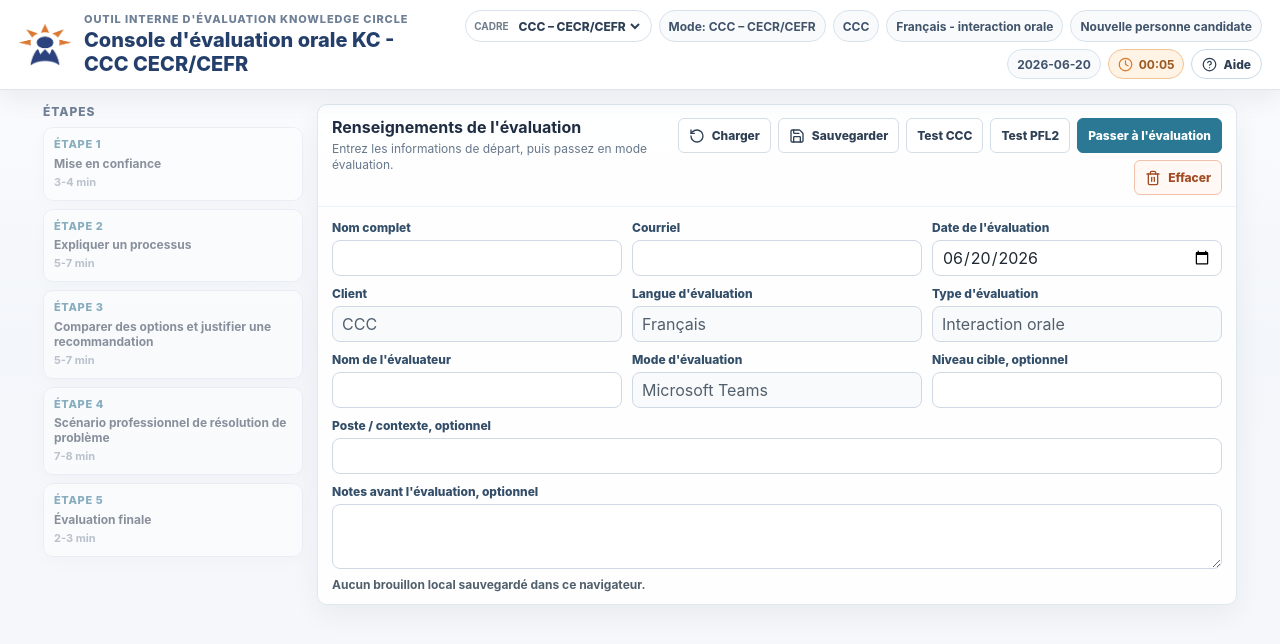
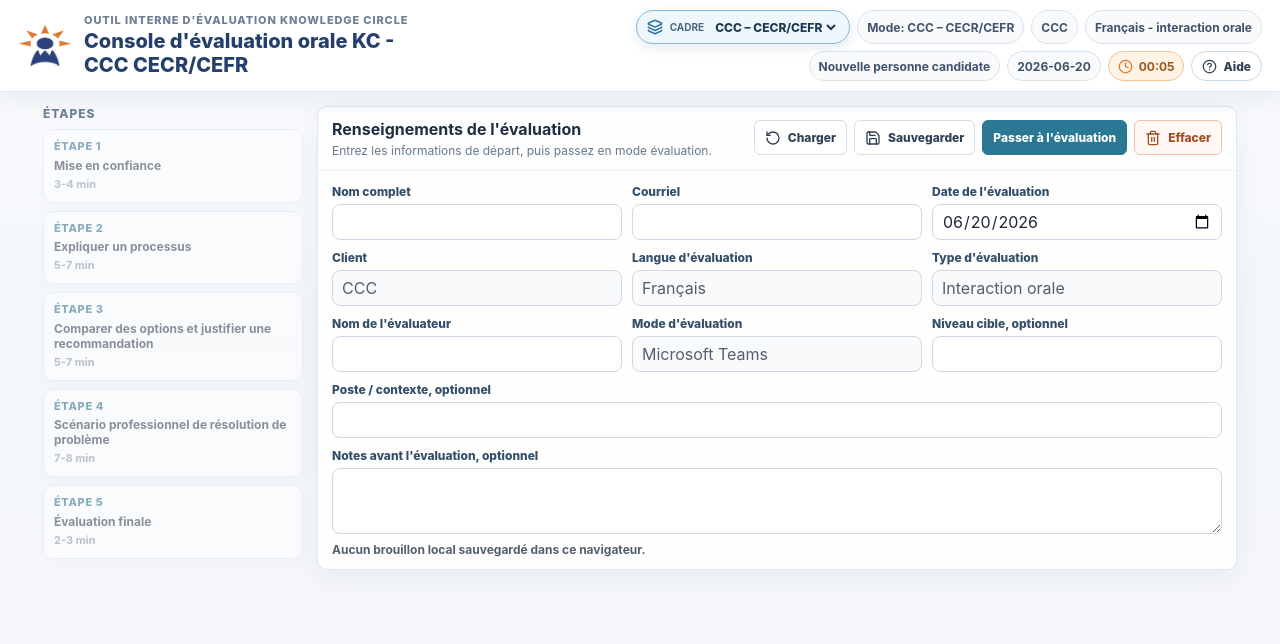
Before and after one commit to knowledgecirlce-mylearningmyway/kc-oral-assessment-console, a React (Vite) app: page / in a window 1280 px wide. Shown: the top 644 px of the page. Built offline with nearby package versions, Linux system fonts and the light colour scheme.

Commit message:
Mettre à jour le choix du cadre

```diff
--- a/src/main.tsx
+++ b/src/main.tsx
@@ -1,6 +1,6 @@
 import React from "react";
 import ReactDOM from "react-dom/client";
-import { Clipboard, Clock, HelpCircle, RotateCcw, Save, Sparkles, Trash2 } from "lucide-react";
+import { Clipboard, Clock, HelpCircle, Layers, RotateCcw, Save, Sparkles, Trash2 } from "lucide-react";
 import "./styles.css";
 
 type FrameworkId = "cefr-ccc" | "pfl2-sle";
@@ -2545,69 +2545,6 @@ ${recommendations}`;
     });
   }
 
-  function loadSampleData(frameworkId: FrameworkId) {
-    const config = frameworkConfigs[frameworkId];
-    const sample = createSession(frameworkId);
-
-    const sampleRatings: Partial<CriterionRating> =
-      frameworkId === "cefr-ccc"
-        ? {
-            fluency: "B2",
-            interaction: "B2",
-            grammar: "B1+",
-            vocabulary: "B2",
-            coherence: "B2",
-            pronunciation: "B2",
-            finalLevel: "B2",
-          }
-        : {
-            comprehensionQuestions: "B+",
-            fluency: "B+",
-            grammar: "B",
-            vocabulary: "B+",
-            coherence: "B+",
-            interaction: "B+",
-            justification: "B+",
-            abstraction: "C-",
-            finalLevel: "B+",
-          };
-
-    setSession({
-      ...sample,
-      candidate: {
-        ...sample.candidate,
-        fullName: frameworkId === "cefr-ccc" ? "Exemple CCC" : "Exemple PFL2/SLE",
-        email: frameworkId === "cefr-ccc" ? "exemple.ccc@knowledgecircle.ca" : "exemple.sle@knowledgecircle.ca",
-        evaluatorName: "Évaluateur test",
-        targetLevel: frameworkId === "cefr-ccc" ? "B2" : "B/C",
-        positionContext: "Données test pour vérifier la configuration.",
-      },
-      ratings: { ...createEmptyRatings(), ...sampleRatings },
-      notes: {
-        ...createEmptyNotes(),
-        generalObservations: "observation générale : communication fonctionnelle",
-        strengths:
-          frameworkId === "cefr-ccc"
-            ? "force communicative : bonne fluidité; exemple fort : a justifié une recommandation"
-            : "force PFL2/SLE : bonne interaction; preuve niveau C : argumentation nuancée",
-        challenges: frameworkId === "cefr-ccc" ? "discours : justification faible" : "discours et interaction : nuance limitée pour le niveau C",
-        finalJudgment:
-          frameworkId === "cefr-ccc"
-            ? "La personne candidate démontre une communication orale professionnelle généralement autonome, avec des preuves suffisantes pour soutenir le niveau retenu."
-            : "La personne candidate démontre un profil fonctionnel solide avec certaines preuves d'argumentation plus avancée, mais le niveau C doit rester interprété avec prudence.",
-      },
-      selectedStage: getFrameworkStages(config, frameworkId === "pfl2-sle")[0].id,
-      cExtensionEnabled: frameworkId === "pfl2-sle",
-      updatedAt: new Date().toISOString(),
-    });
-    setLastLiveStage(getFrameworkStages(config, frameworkId === "pfl2-sle")[0].id);
-    setCandidatePanelOpen(false);
-    setAssessmentStarted(true);
-    setViewMode("finalize");
-    setTagView("frequent");
-    setCopyStatus("");
-  }
-
   return (
     <div className="appShell">
       <header className="topHeader">
@@ -2620,6 +2557,7 @@ ${recommendations}`;
         </div>
         <div className="headerMeta" aria-label="État de l'évaluation en cours">
           <label className="frameworkSelect">
+            <Layers size={16} aria-hidden="true" />
             <span>Cadre</span>
             <select
               aria-label="Cadre d'évaluation"
@@ -2717,12 +2655,6 @@ ${recommendations}`;
                 <button className="secondaryButton" onClick={saveDraft}>
                   <Save size={16} aria-hidden="true" />
                   Sauvegarder
-                </button>
-                <button className="secondaryButton compactAction" onClick={() => loadSampleData("cefr-ccc")} type="button">
-                  Test CCC
-                </button>
-                <button className="secondaryButton compactAction" onClick={() => loadSampleData("pfl2-sle")} type="button">
-                  Test PFL2
                 </button>
                 {assessmentStarted ? (
                   <div className="modeSwitch" aria-label="Mode de travail">
@@ -3254,8 +3186,8 @@ function EvaluatorGuidePage({ framework, onClose }: { framework: FrameworkConfig
           <p className="eyebrow">Aide évaluateur</p>
           <h2>Guide rapide d'utilisation</h2>
           <p>
-            Utilisez cette console comme soutien pendant l'entretien, puis comme outil de structuration après le
-            départ de la personne candidate.
+            Commencez par choisir le cadre d'évaluation dans l'en-tête. La console ajuste ensuite les niveaux, les
+            étapes, les critères, les tags et le résumé selon le cadre sélectionné.
           </p>
         </div>
         <button className="primaryButton" onClick={onClose} type="button">
@@ -3273,6 +3205,16 @@ function EvaluatorGuidePage({ framework, onClose }: { framework: FrameworkConfig
       </div>
 
       <div className="guideGrid">
+        <section className="guideBlock guideBlockWide frameworkGuideBlock">
+          <h3>Choix du cadre</h3>
+          <ul>
+            <li><strong>CCC – CECR/CEFR</strong> : utilisez ce cadre pour les évaluations CCC et les rapports avec niveaux CECR/CEFR.</li>
+            <li><strong>PFL2 / SLE – B-C</strong> : utilisez ce cadre pour une estimation interne PFL2/SLE avec niveaux Inférieur à B, B-, B, B+, C-, C et C+.</li>
+            <li>Le choix du cadre change les étapes, les questions, les critères, les niveaux, les tags rapides et le libellé du résumé généré.</li>
+            <li>Le cadre doit être choisi avant de commencer l'entretien afin d'éviter de mélanger les preuves et les niveaux.</li>
+          </ul>
+        </section>
+
         <section className="guideBlock">
           <h3>Pendant l'entretien</h3>
           <ul>
--- a/src/styles.css
+++ b/src/styles.css
@@ -120,16 +120,23 @@ button:disabled {
 .frameworkSelect {
   display: inline-flex;
   align-items: center;
-  gap: 6px;
-  min-height: 30px;
-  padding: 4px 8px;
-  border: 1px solid #d7e2ec;
+  gap: 7px;
+  min-height: 34px;
+  padding: 5px 10px;
+  border: 1px solid #8ab6d6;
   border-radius: 999px;
-  background: #ffffff;
-  color: #40536a;
-  font-size: 12px;
-  font-weight: 720;
+  background: #eef7fb;
+  color: #254767;
+  font-size: 12px;
+  font-weight: 780;
   white-space: nowrap;
+  box-shadow: 0 4px 12px rgba(35, 82, 124, 0.12);
+}
+
+.frameworkSelect svg {
+  flex: 0 0 auto;
+  color: #2f74a3;
+  stroke-width: 2.4;
 }
 
 .frameworkSelect span {
@@ -137,7 +144,7 @@ button:disabled {
   padding: 0;
   border: 0;
   background: transparent;
-  color: #6f7d8a;
+  color: #47677f;
   font-size: 10px;
   text-transform: uppercase;
 }
@@ -146,10 +153,15 @@ button:disabled {
   min-height: 22px;
   border: 0;
   background: transparent;
-  color: #2f4055;
-  font-size: 12px;
-  font-weight: 760;
+  color: #1f3854;
+  font-size: 12px;
+  font-weight: 820;
   outline: none;
+}
+
+.frameworkSelect:hover {
+  border-color: #5e9bc2;
+  background: #e5f3f8;
 }
 
 .headerHelpButton {
@@ -181,11 +193,6 @@ button:disabled {
 
 .headerMeta .timer svg {
   color: #d87928;
-}
-
-.compactAction {
-  min-height: 34px;
-  padding-inline: 10px;
 }
 
 .layout {
```
